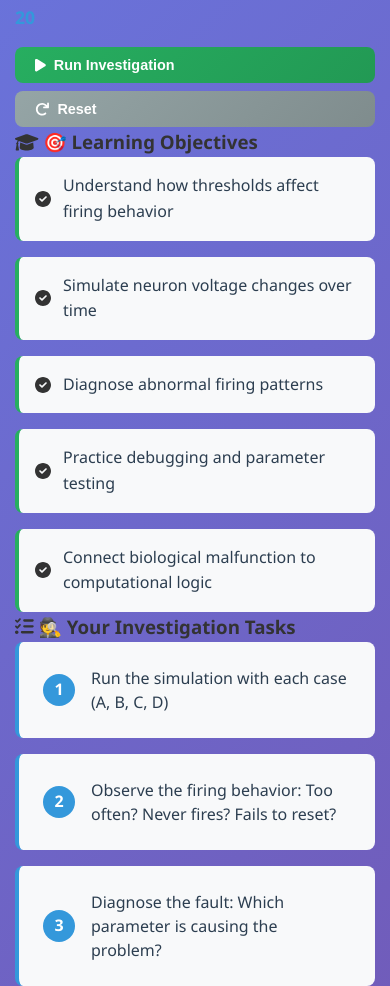
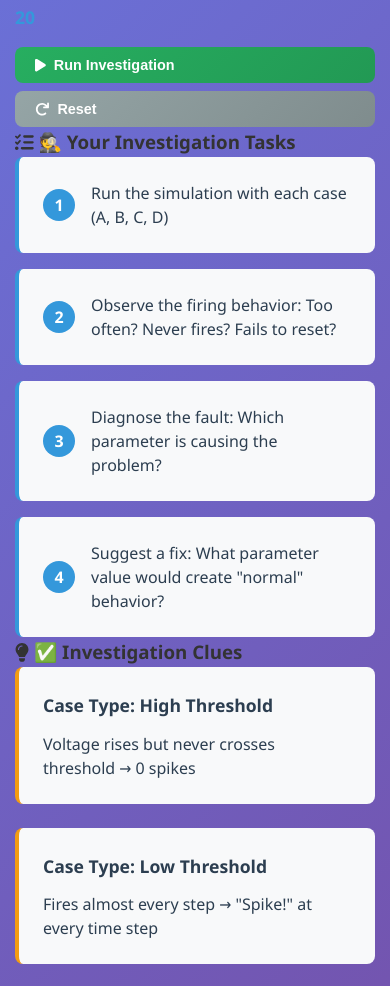
Before and after one commit to raghav-awasty/neural-detective, a plain HTML site: page src/index.html in a window 390 px wide. Shown: the part 712-1698 px from the top of the page. Drawn offline with nearby package versions, Linux system fonts and the light colour scheme.

Commit message:
🔧 Improve light mode readability and streamline interface
✅ Fixed light mode text contrast issues:
- Improved case parameter text from #34495e to #2c3e50
- Enhanced diagnosis text contrast with font-weight 600
- Better pattern description readability

🗑️ Removed unnecessary sections:
- Removed Learning Objectives section
- Removed bonus task (#5) from investigation tasks
- Cleaned up unused CSS for objectives

📱 Maintained dark mode compatibility and responsive design
🎯 Interface now more focused and readable in both light/dark modes

```diff
--- a/public/css/styles.css
+++ b/public/css/styles.css
@@ -236,8 +236,8 @@ body {
 
 .case-param .param-value {
     font-size: 1.1rem;
-    color: #34495e;
-    font-weight: 500;
+    color: #2c3e50;
+    font-weight: 600;
     line-height: 1.4;
 }
 
@@ -374,10 +374,10 @@ body {
 }
 
 .diagnosis-value {
-    color: #34495e;
+    color: #2c3e50;
     font-size: 1rem;
     line-height: 1.5;
-    font-weight: 500;
+    font-weight: 600;
 }
 
 .diagnosis-value.critical {
@@ -392,32 +392,6 @@ body {
     font-size: 1.1rem;
 }
 
-/* Learning Objectives */
-.objectives-grid {
-    display: grid;
-    grid-template-columns: repeat(auto-fit, minmax(250px, 1fr));
-    gap: 1rem;
-}
-
-.objective {
-    display: flex;
-    align-items: center;
-    gap: 0.75rem;
-    padding: 1rem;
-    background: #f8f9fa;
-    border-radius: 8px;
-    border-left: 4px solid #27ae60;
-}
-
-.objective i {
-    color: #27ae60;
-    font-size: 1.2rem;
-}
-
-.objective span {
-    color: #2c3e50;
-    font-weight: 500;
-}
 
 /* Tasks Section */
 .task-list {
@@ -487,8 +461,9 @@ body {
 }
 
 .pattern-description {
-    color: #7f8c8d;
+    color: #2c3e50;
     line-height: 1.5;
+    font-weight: 500;
 }
 
 /* Footer */
@@ -548,7 +523,6 @@ body {
         padding: 1.5rem;
     }
 
-    .objectives-grid,
     .patterns-grid {
         grid-template-columns: 1fr;
     }
@@ -620,7 +594,6 @@ body {
 
     .case-param,
     .spike-stat,
-    .objective,
     .task-item,
     .pattern-item {
         background: #2c3e50;
--- a/src/index.html
+++ b/src/index.html
@@ -113,34 +113,6 @@
                 </div>
             </section>
 
-            <!-- Learning Objectives -->
-            <section class="learning-section">
-                <div class="learning-card">
-                    <h3><i class="fas fa-graduation-cap"></i> 🎯 Learning Objectives</h3>
-                    <div class="objectives-grid">
-                        <div class="objective">
-                            <i class="fas fa-check-circle"></i>
-                            <span>Understand how thresholds affect firing behavior</span>
-                        </div>
-                        <div class="objective">
-                            <i class="fas fa-check-circle"></i>
-                            <span>Simulate neuron voltage changes over time</span>
-                        </div>
-                        <div class="objective">
-                            <i class="fas fa-check-circle"></i>
-                            <span>Diagnose abnormal firing patterns</span>
-                        </div>
-                        <div class="objective">
-                            <i class="fas fa-check-circle"></i>
-                            <span>Practice debugging and parameter testing</span>
-                        </div>
-                        <div class="objective">
-                            <i class="fas fa-check-circle"></i>
-                            <span>Connect biological malfunction to computational logic</span>
-                        </div>
-                    </div>
-                </div>
-            </section>
 
             <!-- Student Tasks -->
             <section class="tasks-section">
@@ -162,10 +134,6 @@
                         <div class="task-item">
                             <span class="task-number">4</span>
                             <span class="task-text">Suggest a fix: What parameter value would create "normal" behavior?</span>
-                        </div>
-                        <div class="task-item">
-                            <span class="task-number">5</span>
-                            <span class="task-text">Bonus: Design your own faulty neuron and let others diagnose it!</span>
                         </div>
                     </div>
                 </div>
```
